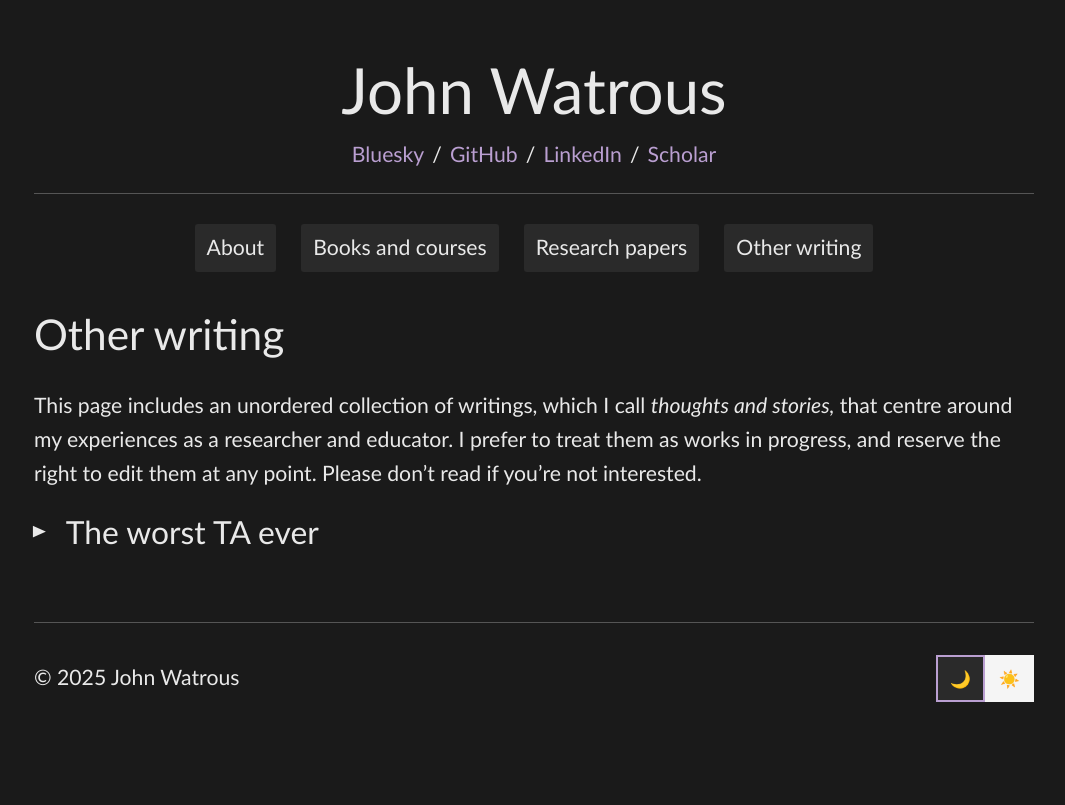
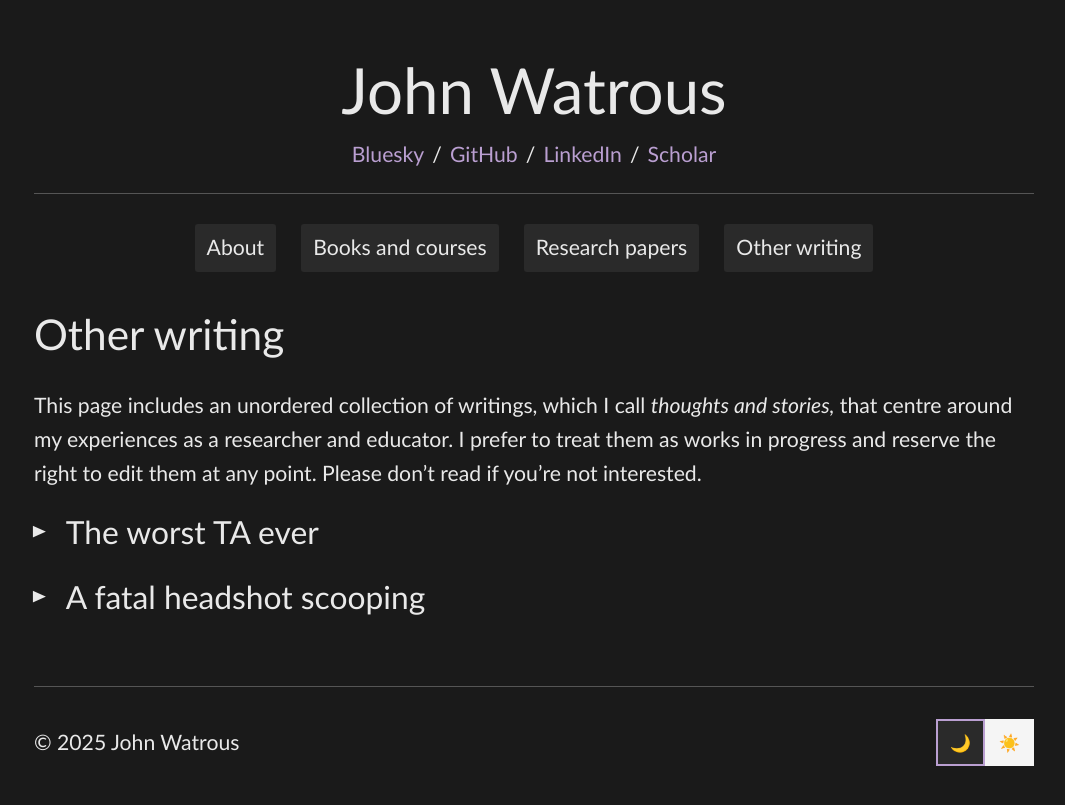
Before and after one commit to jhwatrous/jhwatrous.github.io, a Jekyll site: the page built from other-writing.md, in a window 1280 px wide. Shown: the top 805 px of the page, without its empty margins (106-1171 px from the left). Built offline with Jekyll 4.4.1, drawn with Linux system fonts in a browser that asks for light colours.

```diff
--- a/other-writing.md
+++ b/other-writing.md
@@ -5,7 +5,7 @@ title: Other writing
 
 # Other writing
 
-This page includes an unordered collection of writings, which I call *thoughts and stories,* that centre around my experiences as a researcher and educator. I prefer to treat them as works in progress, and reserve the right to edit them at any point. Please don't read if you're not interested.
+This page includes an unordered collection of writings, which I call *thoughts and stories,* that centre around my experiences as a researcher and educator. I prefer to treat them as works in progress and reserve the right to edit them at any point. Please don't read if you're not interested.
 
 {% comment %}
 
@@ -38,3 +38,23 @@ But I'll never get that first class back. And to those that took that class with
 {% endcapture %}
 
 {% include collapsible.html title="The worst TA ever" content=worst-TA %}
+
+{% capture scooping %}
+
+In science, getting *scooped* generally means that someone else announces a discovery, maybe by posting or publishing a paper, that steals the thunder from something you're working on. Maybe they reached the same conclusions as you but got there quicker — or maybe they discovered something more interesting that trivializes your work. Sometimes it's not so bad and you can still get something out of it, like quickly putting out a paper claiming an independent discovery, or perhaps publishing an alternative way to reach the same conclusion. Other times, there's nothing to be salvaged — so you ditch everything and move on to something else. This is a story about a time I was scooped as a graduate student that falls into the second category.
+
+I'd been working on something for a while — several months at least. It had to do with space-bounded quantum computation, but the details aren't really important to the story. It was very technical, and I'd built up a lot of mathematical machinery to make it all work. I was nearly done with a paper about it, and I'd used the results I'd discovered as the basis for a thesis proposal that I had to submit and defend as a part of my PhD degree requirements. That part went fine and my thesis proposal was accepted.
+
+A professor I worked with knew Peter Shor and had arranged for me to visit him for a couple of days. Peter was at AT&T Research at the time, before he moved to MIT. I prepared a talk on what I'd been working on and travelled to New Jersey. I was excited to share my results, and of course I also hoped to make a good impression. I got scammed by a limo driver on the way there, but that wasn't my main concern (and in the end I just claimed the expense and it was reimbursed).
+
+About an hour or two before my talk, one of the postdocs working with Peter showed me a new paper he'd just learned about: *Reversible space equals deterministic space* by Lange, McKenzie, and Tapp. The title alone struck fear into my heart. I quickly read the paper, which is both simple and beautiful, and it probably took me about 90 seconds to understand how it worked. And I saw that it was a fatal headshot to my work. This wasn't a case where I could claim the independent discovery of something or salvage an alternative proof — everything I'd done was essentially trivialized by this work and no longer worth the paper I'd printed it on. It was pretty devastating, to be honest. As a graduate student, publishable results were few and far between and each felt precious. And this was more because it was going to be the basis of my thesis.
+
+So that was bad — but then I had to give the talk. The reality was that what I'd come prepared to speak about was now trivial and pointless, and I was basically just wasting everyone's time. But I couldn't give the talk I'd prepared and not tell them what I'd recently learned, so I explained the situation and went through what I'd prepared. The audience was mercifully small, but it did include Peter. Eric Rains was there as well. Eric moved on to other subjects, but his work on quantum information theory from this period is well known and had a significant impact on the field. Anyway, it was a hard talk to give, and it surely did not impress, but at least it ended.
+
+I have a memory of flying home, feeling defeated and shell shocked. But after I returned home, I just went back to work and started something new. I never again touched that nearly completed paper. Now, decades later, I no longer seem to have it in my files. And everything turned out fine. I found new results and wrote a different thesis than what I'd proposed — and if anyone on my committee realized, they didn't mention it. Of course, it also didn't matter what people thought of me, that wasn't the point of the visit.
+
+I hope there's some encouragement to be found in this story. Looking back now, I wouldn't choose not to have had this experience. I learned from it and it made me stronger. We tend to hide our failures and struggles as we focus on our successes and accomplishments, but we're all subject to the luck of the draw — and things don't always go as we might have hoped. So if you face a setback you're not alone. To my eye the only thing to be done is to put one foot in front of the other and move forward.
+
+{% endcapture %}
+
+{% include collapsible.html title="A fatal headshot scooping" content=scooping %}
```
